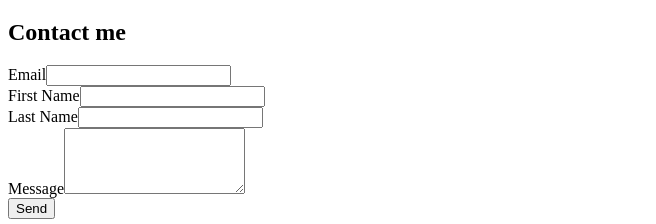
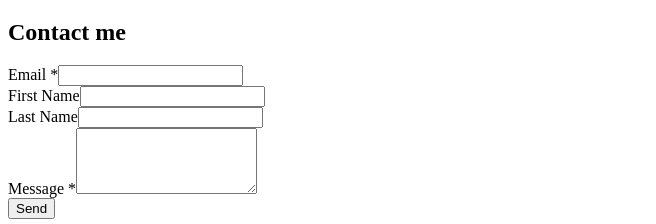
Before and after one commit to dshukertjr/portfolio, a Next.js app: page / in a window 1280 px wide. Shown: the part 5264-5488 px from the top of the page, without its empty margins (0-656 px from the left). Built offline with nearby package versions, Linux system fonts and the light colour scheme.

Commit message:
chore: added required mark

```diff
--- a/src/components/form-field.tsx
+++ b/src/components/form-field.tsx
@@ -11,7 +11,10 @@ const FormField: FC<{
 }> = ({ label, name, type, onChange, required = false }) => {
   return (
     <div className="py-2 w-full">
-      <label htmlFor={name}>{label}</label>
+      <label htmlFor={name}>
+        {label}
+        <span className="text-red-500">{required ? ' *' : ''}</span>
+      </label>
       {type == 'textarea' ? (
         <textarea
           className="border border-neutral-700 rounded-sm block w-full p-2"
```
Also changed, not shown: 1 other file (tests, documents, lock files or other folders).
